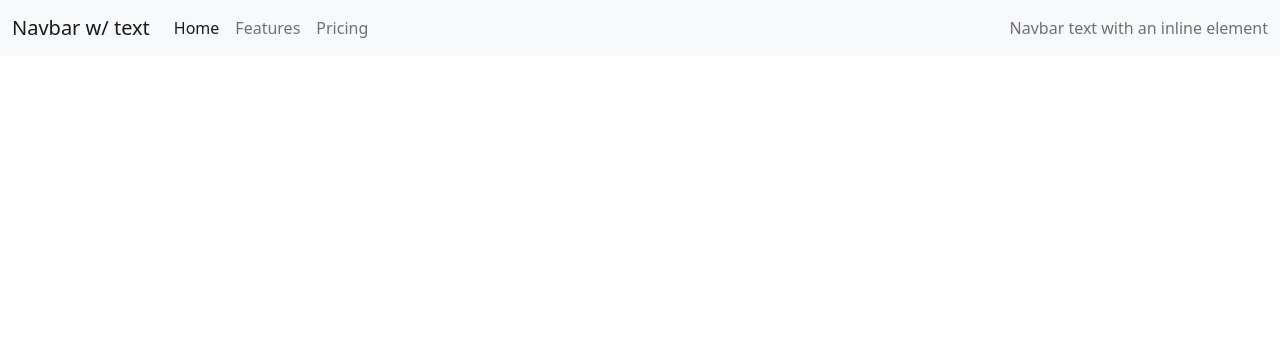
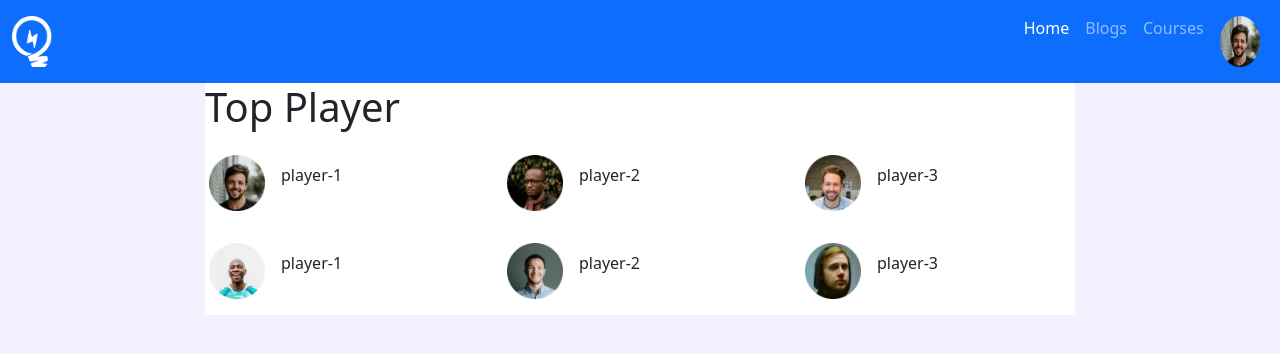
Before and after one commit to shamimsabuj120/Leader-board-website, a plain HTML site: page index.html in a window 1280 px wide. Drawn offline with nearby package versions, Linux system fonts and the light colour scheme.

Commit message:
still working

```diff
--- a/Styles/style.css
+++ b/Styles/style.css
@@ -0,0 +1,16 @@
+body{
+    background-color: #F3F1FF;;
+}
+main{
+    max-width: 870px;
+}
+.top-player{
+    background-color: #FFFFFF;
+}
+.navbar img{
+    width: 40.42px;
+    height: 51px;
+}
+.player img{
+    width: 56px;
+}
--- a/index.html
+++ b/index.html
@@ -6,33 +6,71 @@
     <meta name="viewport" content="width=device-width, initial-scale=1.0">
     <title>Leade-board</title>
     <link href="https://cdn.jsdelivr.net/npm/bootstrap@5.0.2/dist/css/bootstrap.min.css" rel="stylesheet" integrity="sha384-EVSTQN3/azprG1Anm3QDgpJLIm9Nao0Yz1ztcQTwFspd3yD65VohhpuuCOmLASjC" crossorigin="anonymous">
-    <link rel="stylesheet" href="Styles/style.css">
+    <link rel="stylesheet" href="styles/style.css">
 </head>
 <body>
-    <nav class="navbar navbar-expand-lg navbar-light bg-light">
+    <header>
+        <nav class="navbar navbar-expand-lg navbar navbar-dark bg-primary">
             <div class="container-fluid">
-          <a class="navbar-brand" href="#">Navbar w/ text</a>
+              <a class="navbar-brand" href="#"><img class="brand-logo" src="images/icons/logo.png" alt=""></a>
               <button class="navbar-toggler" type="button" data-bs-toggle="collapse" data-bs-target="#navbarText" aria-controls="navbarText" aria-expanded="false" aria-label="Toggle navigation">
                 <span class="navbar-toggler-icon"></span>
               </button>
               <div class="collapse navbar-collapse" id="navbarText">
-            <ul class="navbar-nav me-auto mb-2 mb-lg-0">
+                <ul class="navbar-nav ms-auto mb-2 mb-lg-0">
                   <li class="nav-item">
                     <a class="nav-link active" aria-current="page" href="#">Home</a>
                   </li>
                   <li class="nav-item">
-                <a class="nav-link" href="#">Features</a>
+                    <a class="nav-link" href="#blogs">Blogs</a>
                   </li>
                   <li class="nav-item">
-                <a class="nav-link" href="#">Pricing</a>
+                    <a class="nav-link" href="#courses">Courses</a>
+                  </li>
+                  <li class="nav-item">
+                        <a href="" class="nav-link">
+                          <img class="brand-logo" src="images/players/player-1.png" alt="">
+                        </a>
                     </li>
                 </ul>
-            <span class="navbar-text">
-              Navbar text with an inline element
-            </span>
               </div>
             </div>
           </nav>
+    </header>
+    <main class="mx-auto">
+      <section class="container-flued top-player">
+        <h1 class="heading">Top Player</h1>
+        <div class="row">
+          <div class="  col-md-4 col-sm-6 player p-3 d-flex align-items-center">
+            <img src="images/players/player-1.png" alt=""  >
+             <p class="ps-3">player-1</p>
+          </div>
+          <div class="  col-md-4 col-sm-6 player p-3 d-flex align-items-center">
+            <img src="images/players/player-2.png" alt=""  >
+             <p class="ps-3">player-2</p>
+          </div>
+          <div class="  col-md-4 col-sm-6 player p-3 d-flex align-items-center">
+            <img src="images/players/player-3.png" alt=""  >
+             <p class="ps-3">player-3</p>
+          </div>
+
+
+          <div class="  col-md-4 col-sm-6 player p-3 d-flex align-items-center">
+            <img src="images/players/player-4.png" alt=""  >
+             <p class="ps-3">player-1</p>
+          </div>
+          <div class="  col-md-4 col-sm-6 player p-3 d-flex align-items-center">
+            <img src="images/players/player-5.png" alt=""  >
+             <p class="ps-3">player-2</p>
+          </div>
+          <div class="  col-md-4 col-sm-6 player p-3 d-flex align-items-center">
+            <img src="images/players/player-6.png" alt=""  >
+             <p class="ps-3">player-3</p>
+          </div>
+
+        </div>
+      </section>
+    </main>
 
     <script src="https://cdn.jsdelivr.net/npm/@popperjs/core@2.9.2/dist/umd/popper.min.js" integrity="sha384-IQsoLXl5PILFhosVNubq5LC7Qb9DXgDA9i+tQ8Zj3iwWAwPtgFTxbJ8NT4GN1R8p" crossorigin="anonymous"></script>
     <script src="https://cdn.jsdelivr.net/npm/bootstrap@5.0.2/dist/js/bootstrap.min.js" integrity="sha384-cVKIPhGWiC2Al4u+LWgxfKTRIcfu0JTxR+EQDz/bgldoEyl4H0zUF0QKbrJ0EcQF" crossorigin="anonymous"></script>
```
Lines whose indentation alone changed are shown as unchanged.
